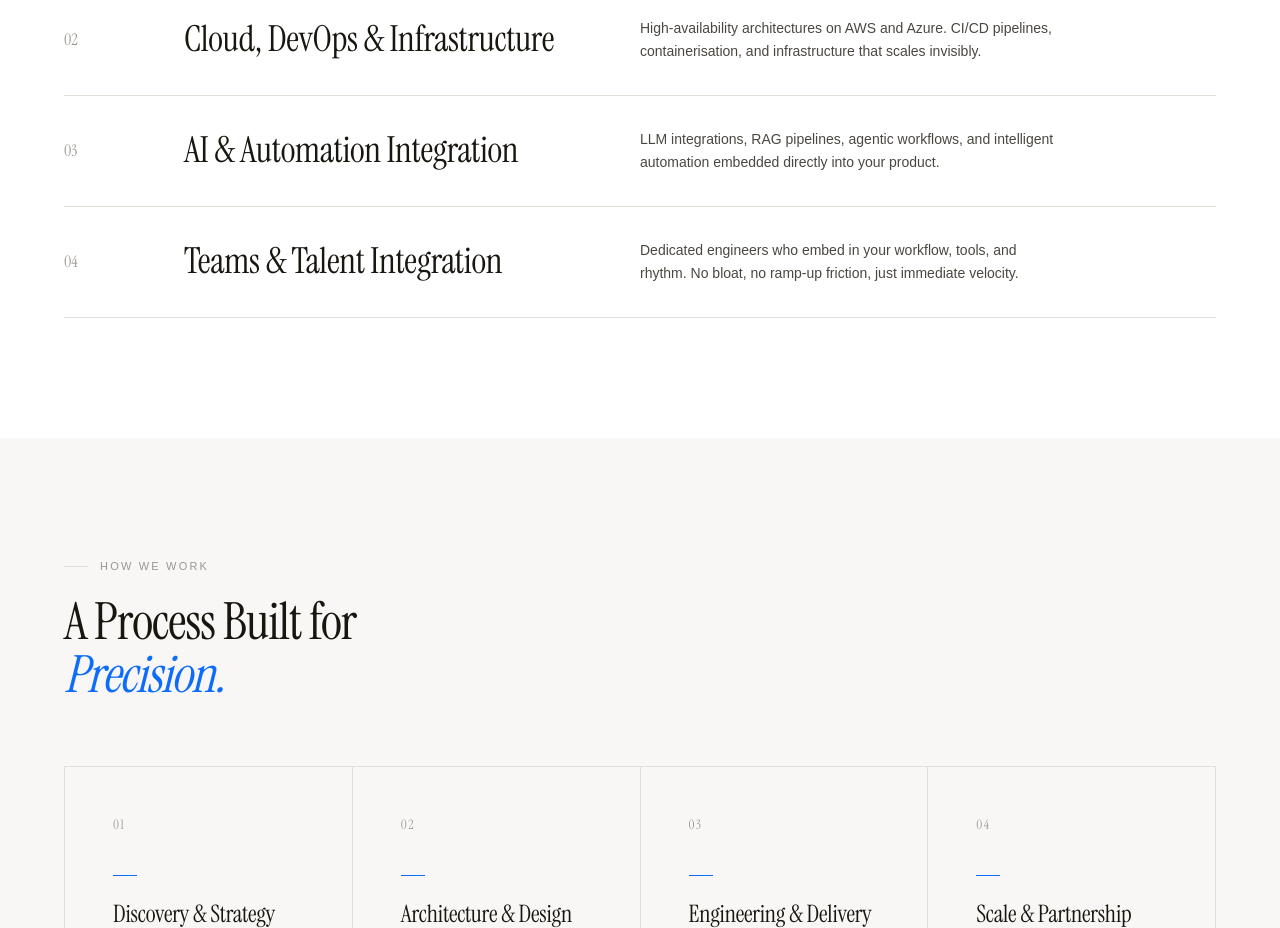
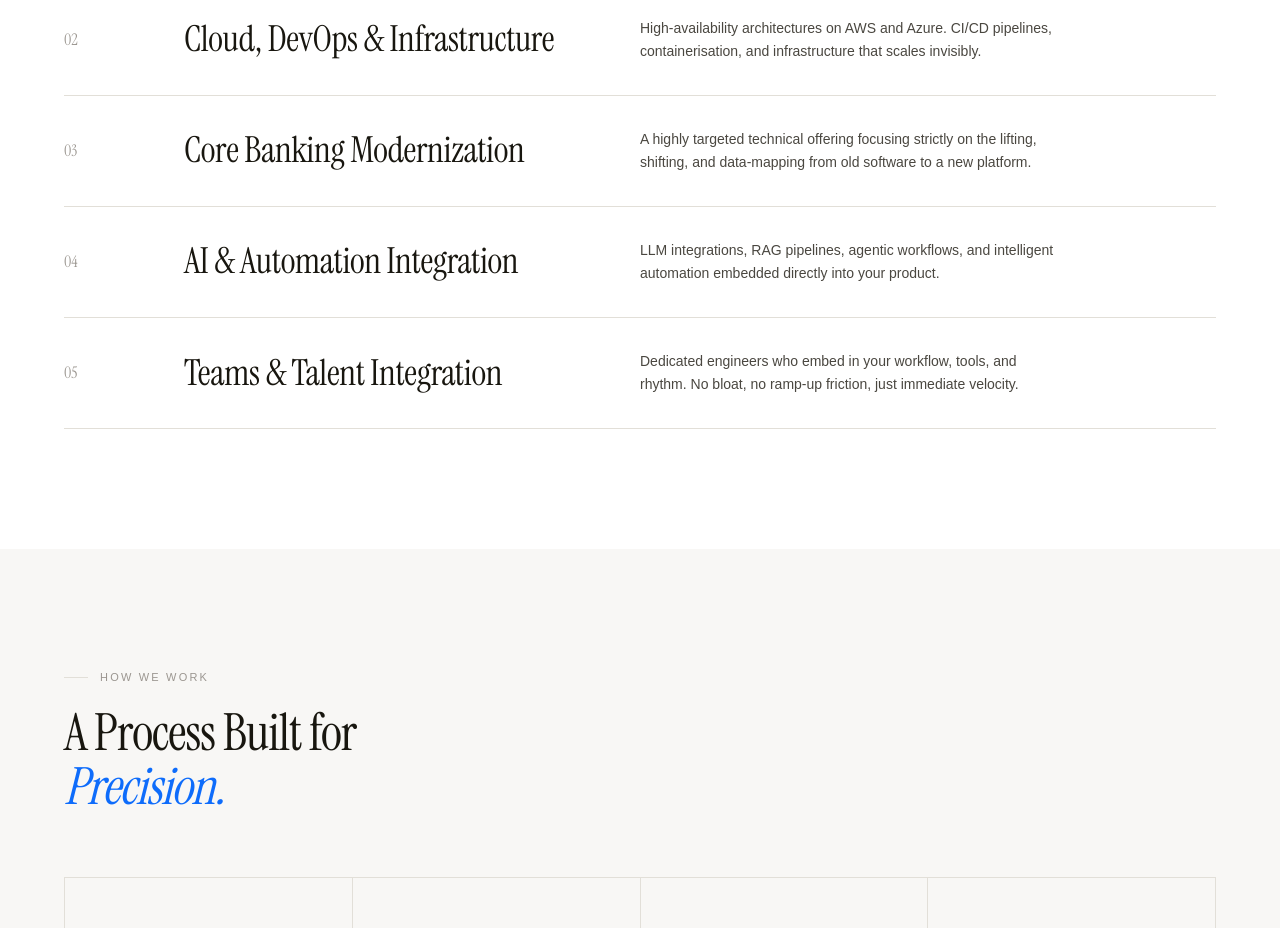
Before and after one commit to rikhinagra/sachhsoft, a Next.js app: page / in a window 1280 px wide. Shown: the part 2060-2988 px from the top of the page. Built offline with nearby package versions, Linux system fonts and the light colour scheme; a web font is replaced by a local one.

Commit message:
Add Core Banking Modernization as service #03

```diff
--- a/components/home/ServicesSection.tsx
+++ b/components/home/ServicesSection.tsx
@@ -16,12 +16,18 @@ const services = [
   },
   {
     idx: "03",
+    name: "Core Banking Modernization",
+    desc: "A highly targeted technical offering focusing strictly on the lifting, shifting, and data-mapping from old software to a new platform.",
+    href: "/services#core-banking",
+  },
+  {
+    idx: "04",
     name: "AI & Automation Integration",
     desc: "LLM integrations, RAG pipelines, agentic workflows, and intelligent automation embedded directly into your product.",
     href: "/services#ai-automation",
   },
   {
-    idx: "04",
+    idx: "05",
     name: "Teams & Talent Integration",
     desc: "Dedicated engineers who embed in your workflow, tools, and rhythm. No bloat, no ramp-up friction, just immediate velocity.",
     href: "/services#team-augmentation",
```
